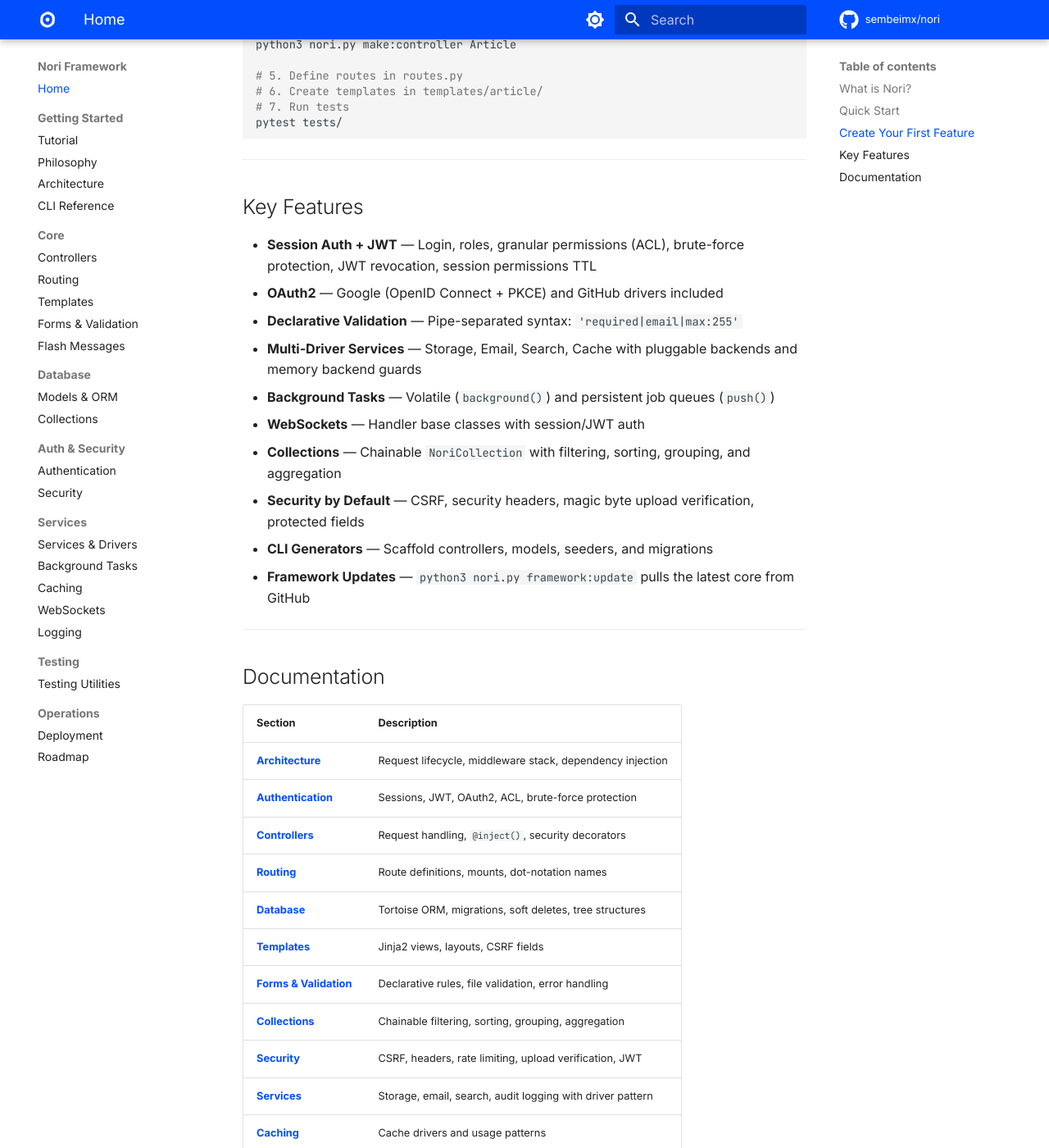
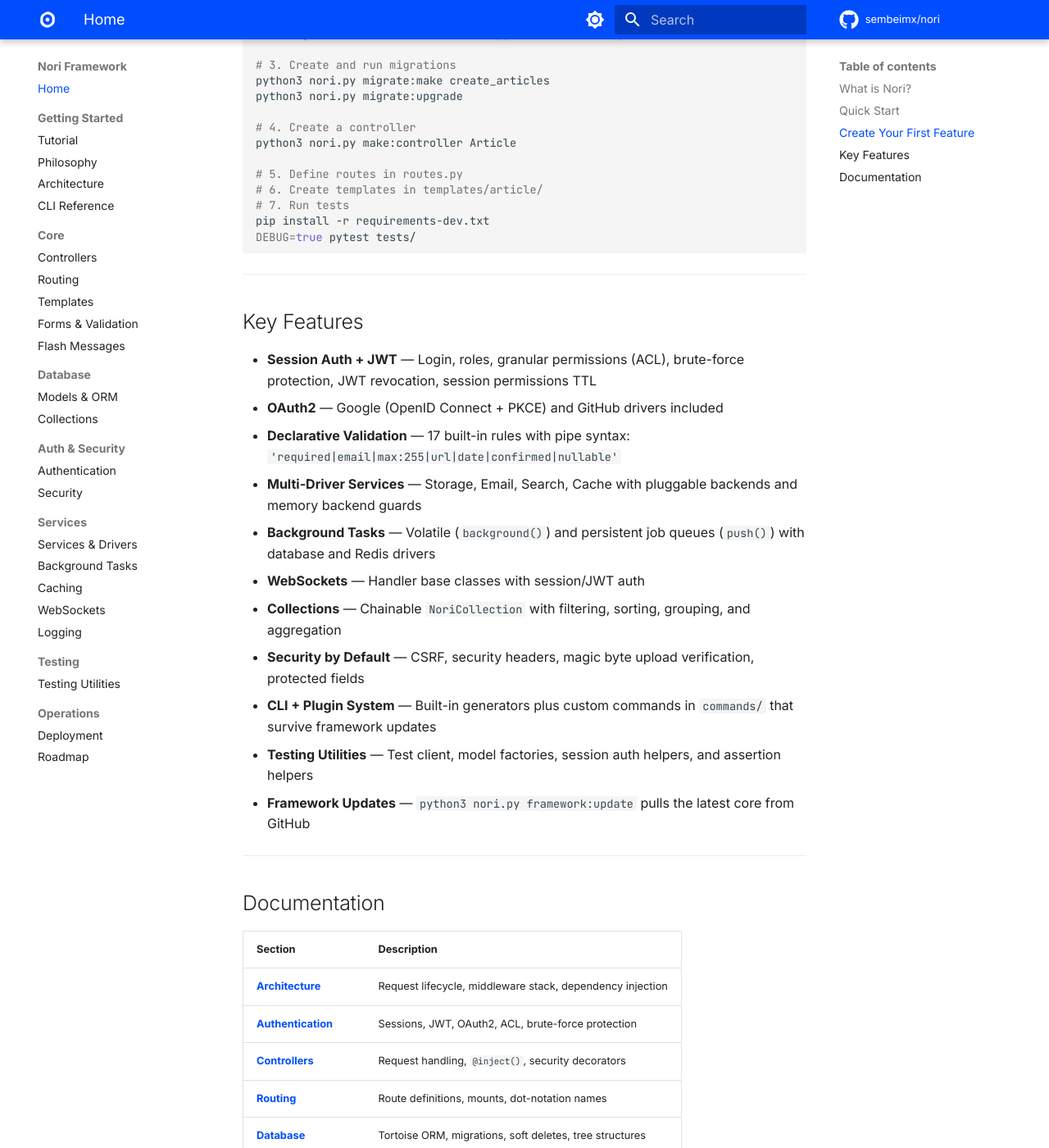
Before and after one commit to sembeimx/nori, an MkDocs documentation site: the page built from docs/index.md, in a window 1280 px wide and 1400 px high, scrolled down 1177 px. Shown: the whole window at 82% size. Built offline with MkDocs 1.6.1 and Material for MkDocs 9.7.7, drawn with Linux system fonts in a browser that asks for light colours; comment, search, counter and statistics services are not loaded; the version menu is left out; some of the changed text lies outside the part shown.

Commit message:
docs: fix outdated index.md and getting_started.md
- index.md: update core line count (~3,400 → ~5,000), add venv and
  .env setup to Quick Start, add DEBUG=true to pytest command, add
  Redis queue, CLI plugins, testing utilities, 17 validation rules
  to Key Features, add Testing to documentation table
- getting_started.md: replace deprecated datetime.utcnow() with
  tortoise.timezone.now() in seeder example, add Testing and CLI
  links to What's Next section

````diff
--- a/docs/index.md
+++ b/docs/index.md
@@ -8,10 +8,10 @@
 
 Nori is a full-stack async web framework that makes decisions for you: project structure, authentication, validation, controllers, and CLI generators — all built-in, all async-native.
 
-- **~3,400 lines of core** — small enough to read, big enough to ship
+- **~5,000 lines of core** — small enough to read, big enough to ship
 - **Built-in auth + ACL** — sessions, JWT, OAuth2, roles, granular permissions
 - **Tortoise ORM** — async database layer with migrations
-- **CLI generators** — scaffold controllers, models, seeders
+- **CLI generators + plugin system** — scaffold controllers, models, seeders; extend with your own commands
 - **Convention over configuration** — a right place for everything
 
 ---
@@ -52,7 +57,8 @@ python3 nori.py make:controller Article
 # 5. Define routes in routes.py
 # 6. Create templates in templates/article/
 # 7. Run tests
-pytest tests/
+pip install -r requirements-dev.txt
+DEBUG=true pytest tests/
 ```
 
 ---
@@ -61,13 +67,14 @@ pytest tests/
 
 - **Session Auth + JWT** — Login, roles, granular permissions (ACL), brute-force protection, JWT revocation, session permissions TTL
 - **OAuth2** — Google (OpenID Connect + PKCE) and GitHub drivers included
-- **Declarative Validation** — Pipe-separated syntax: `'required|email|max:255'`
+- **Declarative Validation** — 17 built-in rules with pipe syntax: `'required|email|max:255|url|date|confirmed|nullable'`
 - **Multi-Driver Services** — Storage, Email, Search, Cache with pluggable backends and memory backend guards
-- **Background Tasks** — Volatile (`background()`) and persistent job queues (`push()`)
+- **Background Tasks** — Volatile (`background()`) and persistent job queues (`push()`) with database and Redis drivers
 - **WebSockets** — Handler base classes with session/JWT auth
 - **Collections** — Chainable `NoriCollection` with filtering, sorting, grouping, and aggregation
 - **Security by Default** — CSRF, security headers, magic byte upload verification, protected fields
-- **CLI Generators** — Scaffold controllers, models, seeders, and migrations
+- **CLI + Plugin System** — Built-in generators plus custom commands in `commands/` that survive framework updates
+- **Testing Utilities** — Test client, model factories, session auth helpers, and assertion helpers
 - **Framework Updates** — `python3 nori.py framework:update` pulls the latest core from GitHub
 
 ---
@@ -92,7 +99,8 @@ pytest tests/
 | **[Flash Messages](flash_messages.md)** | Session-based flash notifications |
 | **[Logging](logging.md)** | Request ID tracing and structured logging |
 | **[Deployment](deployment.md)** | Gunicorn, Apache/Nginx, Docker, sizing guide |
-| **[CLI Reference](cli.md)** | All commands: serve, make:\*, migrate:\*, framework:\* |
+| **[Testing](testing.md)** | Test client, model factories, auth helpers, assertions |
+| **[CLI Reference](cli.md)** | All commands, plugin system for custom commands |
 | **[Philosophy](philosophy.md)** | Design principles and framework goals |
 | **[Roadmap](roadmap.md)** | Planned features and development direction |
 
````
Also changed, not shown: other parts of docs/index.md (+5 -0 lines), docs/getting_started.md (+6 -4 lines).
